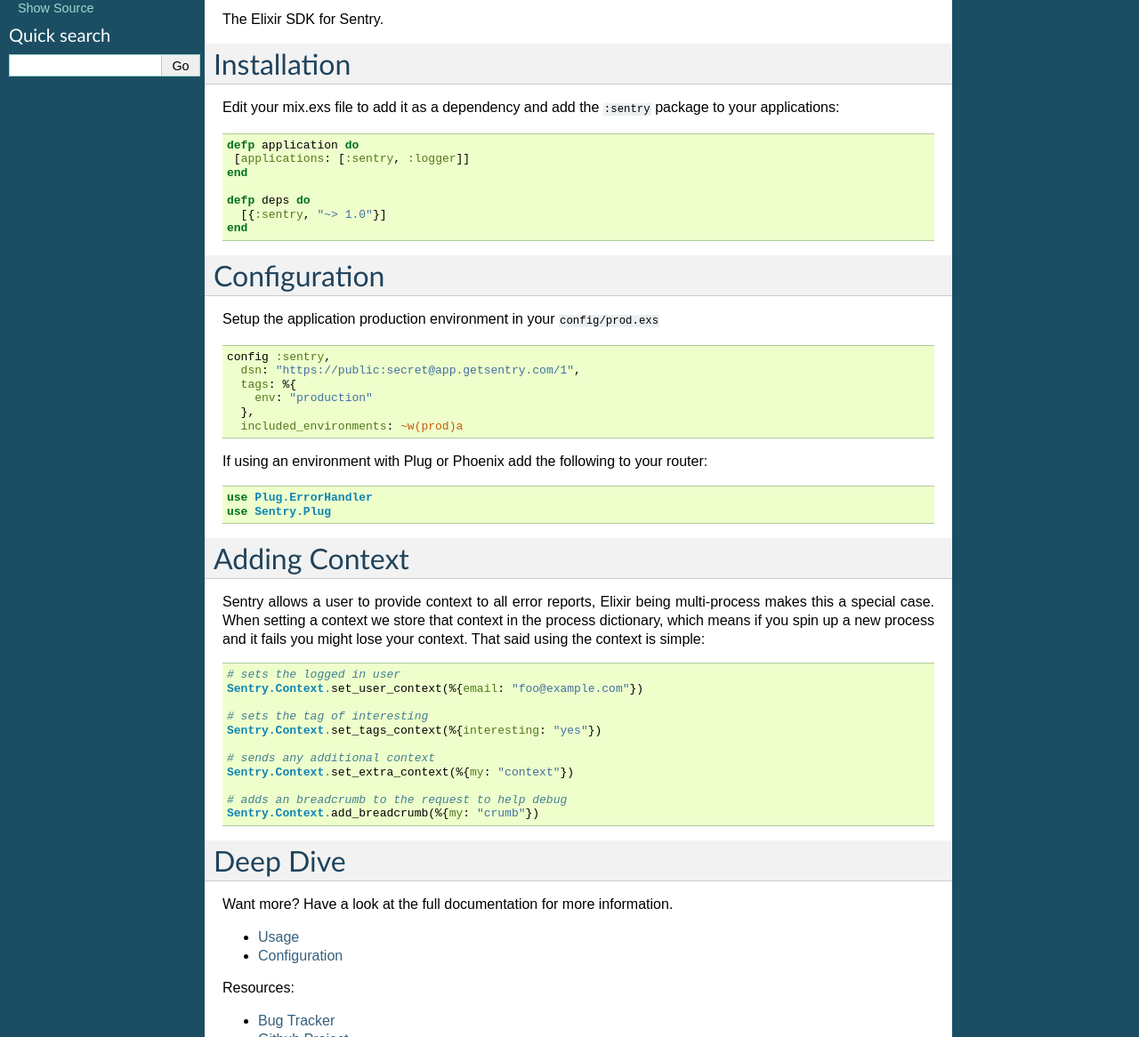
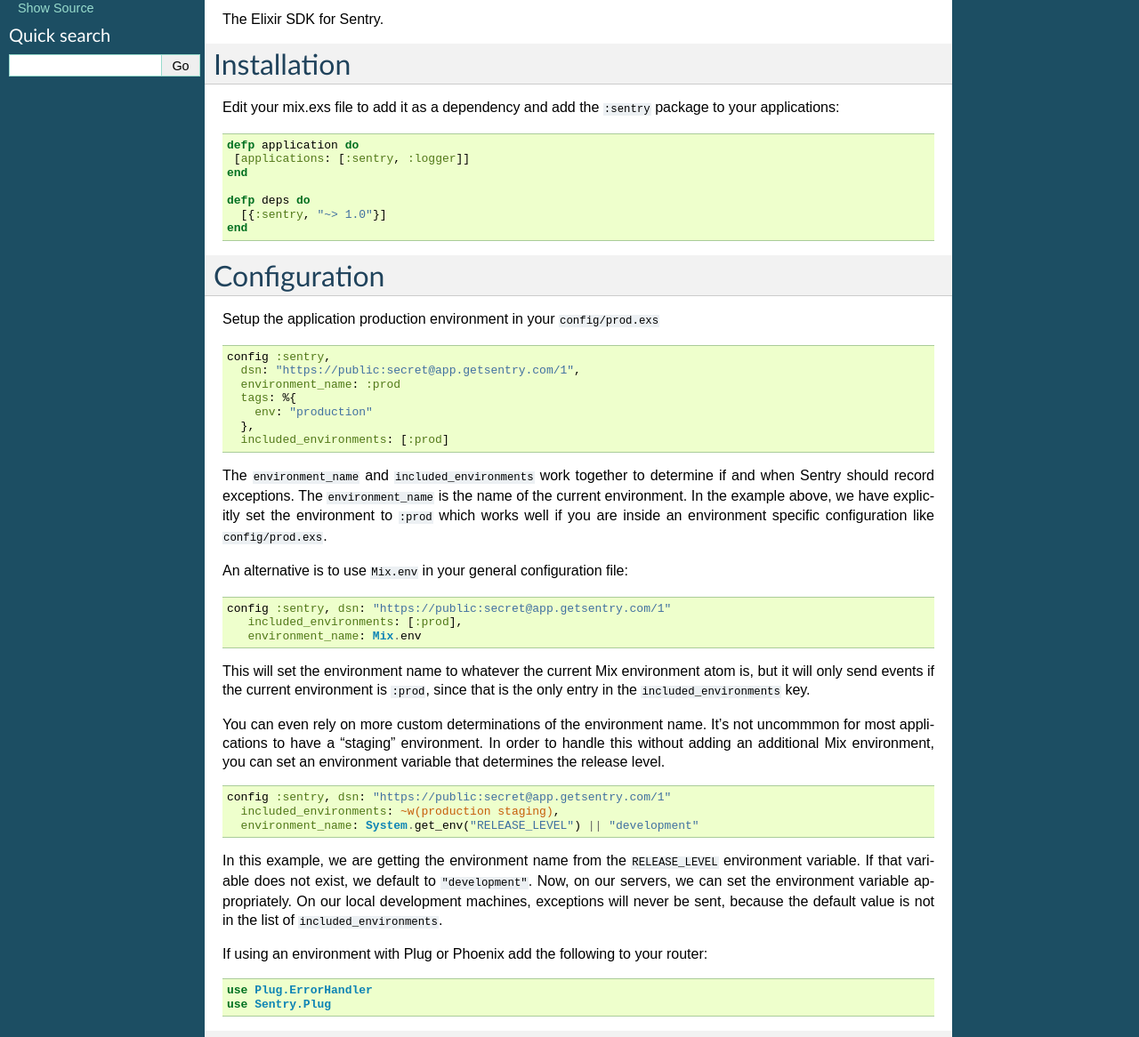
Before and after one commit to getsentry/sentry-elixir, a Sphinx documentation site: the page built from docs/index.rst, in a window 1280 px wide and 1400 px high, cut to the strip 234-1400 px from the top of the window. Shown: the whole strip at 89% size. Built offline with Sphinx 7.4.7, drawn with Linux system fonts in a browser that asks for light colours; the version number could not be read and is left out.

Commit message:
update docs

```diff
--- a/docs/index.rst
+++ b/docs/index.rst
@@ -36,10 +36,47 @@
 
   config :sentry,
     dsn: "https://public:secret@app.getsentry.com/1",
+    environment_name: :prod
     tags: %{
       env: "production"
     },
-    included_environments: ~w(prod)a
+    included_environments: [:prod]
+
+
+The ``environment_name`` and ``included_environments`` work together to determine
+if and when Sentry should record exceptions. The ``environment_name`` is the
+name of the current environment. In the example above, we have explicitly set
+the environment to ``:prod`` which works well if you are inside an environment
+specific configuration like ``config/prod.exs``.
+
+An alternative is to use ``Mix.env`` in your general configuration file:
+
+.. code-block:: elixir
+
+  config :sentry, dsn: "https://public:secret@app.getsentry.com/1"
+     included_environments: [:prod],
+     environment_name: Mix.env
+
+This will set the environment name to whatever the current Mix environment
+atom is, but it will only send events if the current environment is ``:prod``,
+since that is the only entry in the ``included_environments`` key.
+
+You can even rely on more custom determinations of the environment name. It's
+not uncommmon for most applications to have a "staging" environment. In order
+to handle this without adding an additional Mix environment, you can set an
+environment variable that determines the release level.
+
+.. code-block:: elixir
+
+  config :sentry, dsn: "https://public:secret@app.getsentry.com/1"
+    included_environments: ~w(production staging),
+    environment_name: System.get_env("RELEASE_LEVEL") || "development"
+
+In this example, we are getting the environment name from the ``RELEASE_LEVEL``
+environment variable. If that variable does not exist, we default to ``"development"``.
+Now, on our servers, we can set the environment variable appropriately. On
+our local development machines, exceptions will never be sent, because the
+default value is not in the list of ``included_environments``.
 
 If using an environment with Plug or Phoenix add the following to your router:
 
```
Also changed, not shown: README.md (+36 -1 lines), 1 other file.
